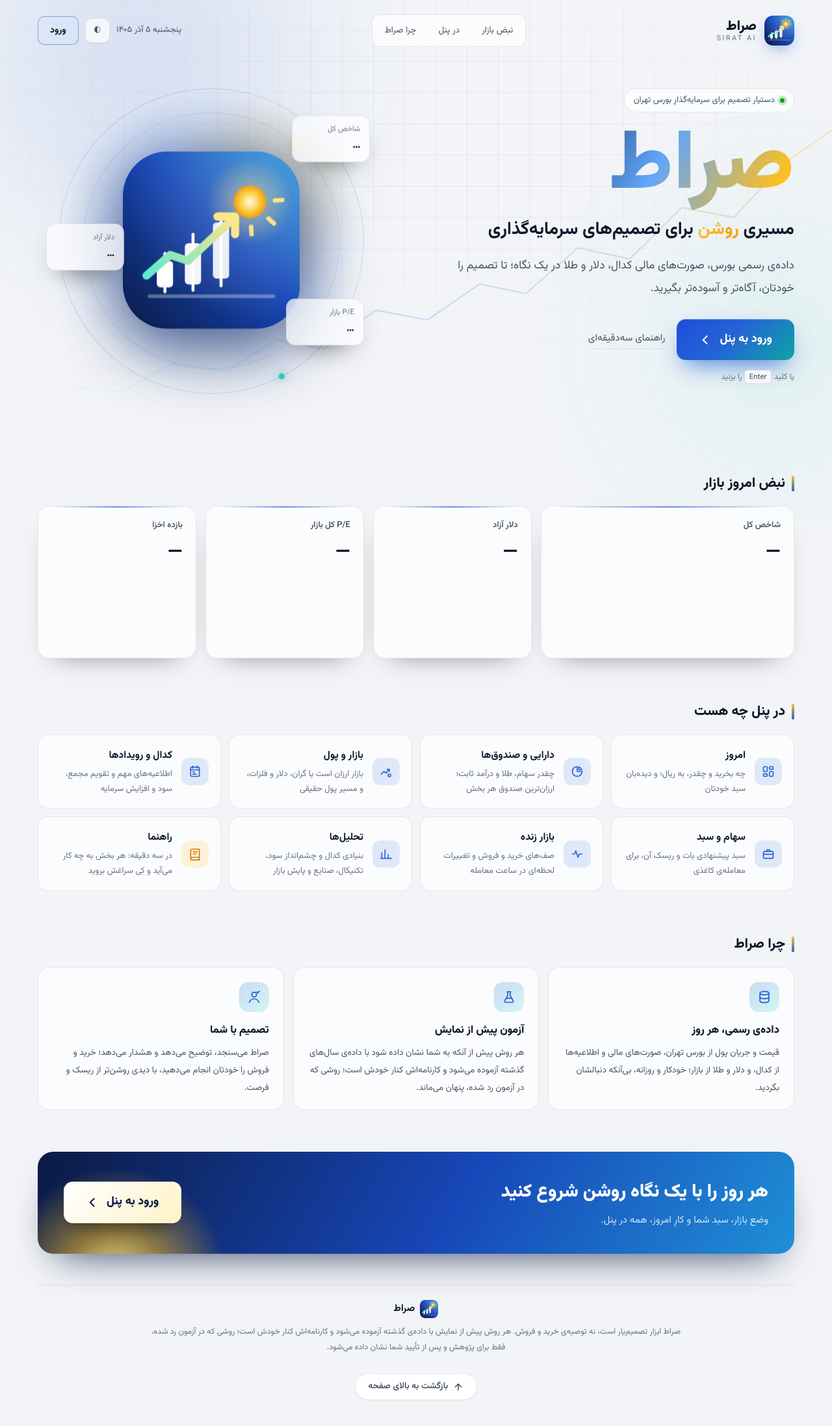
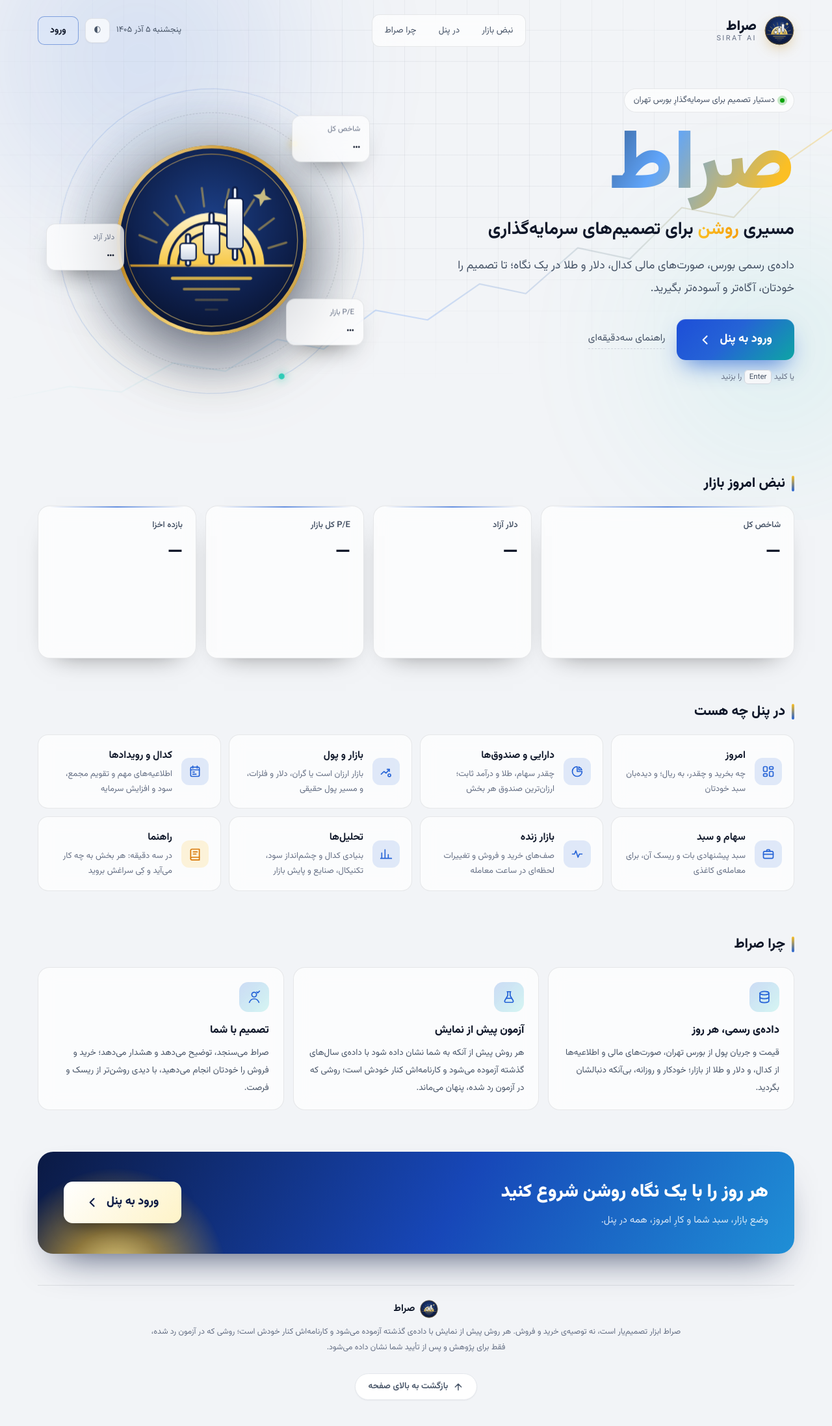
Before and after one commit to gholizadehtohid-creator/sirat_ai, a Flask app: page / in a window 1280 px wide. Shown: the whole page at 65% size. Run offline with Flask 3, Linux system fonts and the light colour scheme; data that the repository does not hold is empty; parts of the project's set-up code (start-up, migrations or seed data) failed here and were passed over; some libraries are stand-ins or nearby versions.

Commit message:
Redraw the SIRAT logo as «طلوع», the owner's choice of three.
The owner found the first logo too plain and asked for one more beautiful,
more artistic and more industrial (2026-11-26). Of three concepts shown
side by side (reports/logo-concepts.html, not committed) -- an art-deco
sunrise medallion, an engineered hexagon of isometric bars, and the letter
ص as one rising stroke -- the owner chose the sunrise.

The mark: a gold-rimmed navy medallion; an art-deco sun with banded rings
and rays rising over a gold horizon; three platinum candlesticks, each
higher, climbing into it; its light laid on the water below; a morning
star. A gradient on a perfectly straight line is not drawn (it has no box
to map onto), so the rims use user-space gradients and the wicks and the
reflections plain colours.

On the welcome page the hero copy moves: the sun comes up from behind the
horizon, its rays sway, the candles climb one after another, the light
shimmers on the water and the star twinkles (all still under reduced
motion). The header and footer show it round.

Co-Authored-By: Claude Opus 5.5 <noreply@anthropic.com>

```diff
--- a/static/css/welcome.css
+++ b/static/css/welcome.css
@@ -71,8 +71,8 @@ body.welcome {
   max-width: 1220px; margin: 0 auto; padding: 22px 28px 0;
 }
 .w-brand { display: flex; align-items: center; gap: 12px; text-decoration: none; color: inherit; }
-.w-logo { width: 46px; height: 46px; border-radius: 13px;
-          box-shadow: 0 10px 26px -10px color-mix(in srgb, var(--accent) 80%, transparent); }
+.w-logo { width: 46px; height: 46px; border-radius: 50%;
+          box-shadow: 0 8px 22px -8px rgba(201, 146, 42, 0.65); }
 .w-brand-text { display: flex; flex-direction: column; line-height: 1.2; }
 .w-brand-text strong { font-size: 21px; font-weight: 900; }
 .w-brand-text small { font-size: 11px; letter-spacing: 0.22em; color: var(--text-muted); direction: ltr; text-align: right; }
@@ -160,7 +160,7 @@ body.welcome {
 .w-sunrise {
   position: absolute; inset: -6%;
   background:
-    radial-gradient(circle at 62% 38%, color-mix(in srgb, var(--w-gold) 38%, transparent), transparent 34%),
+    radial-gradient(circle at 50% 50%, color-mix(in srgb, var(--w-gold) 34%, transparent), transparent 40%),
     radial-gradient(circle at 50% 50%, color-mix(in srgb, var(--accent) 34%, transparent), transparent 62%);
   filter: blur(8px);
   animation: w-breathe 7s ease-in-out infinite;
@@ -177,22 +177,28 @@ body.welcome {
 .w-orbit-2::after { background: var(--w-teal); box-shadow: 0 0 14px var(--w-teal); top: auto; bottom: -5px; }
 @keyframes w-spin { to { transform: rotate(360deg); } }
 .w-emblem {
-  position: relative; width: 58%; height: auto;
-  filter: drop-shadow(0 30px 50px rgba(8, 20, 60, 0.55)) drop-shadow(0 0 40px color-mix(in srgb, var(--accent) 35%, transparent));
+  position: relative; width: 64%; height: auto;
+  filter: drop-shadow(0 30px 50px rgba(8, 20, 60, 0.6)) drop-shadow(0 0 46px rgba(247, 201, 72, 0.28));
   animation: w-float 6s ease-in-out infinite;
 }
 @keyframes w-float { 50% { transform: translateY(-10px); } }
+/* The logo's own motion (templates/welcome.html): the sun comes up from
+   behind the horizon, its rays sway, the candles climb one after another,
+   the light shimmers on the water, the morning star twinkles. */
+.we-rise { transform: translateY(58px); animation: w-sunup 1.6s 0.2s cubic-bezier(.2, .8, .2, 1) forwards; }
+@keyframes w-sunup { to { transform: translateY(0); } }
+.we-rays { transform-box: view-box; transform-origin: 100px 126px; opacity: 0.75;
+           animation: w-sway 6s ease-in-out infinite alternate; }
+@keyframes w-sway { from { transform: rotate(-3deg); } to { transform: rotate(3deg); opacity: 0.45; } }
 .we-candle { transform-box: fill-box; transform-origin: 50% 100%; transform: scaleY(0);
-             animation: w-grow 0.7s var(--d, 0s) cubic-bezier(.2, .9, .3, 1.2) forwards; }
+             animation: w-grow 0.8s var(--d, 0s) cubic-bezier(.2, .9, .3, 1.15) forwards; }
 @keyframes w-grow { to { transform: scaleY(1); } }
-.we-path { stroke-dasharray: 100; stroke-dashoffset: 100; animation: w-draw-path 1s 0.6s ease-out forwards; }
-@keyframes w-draw-path { to { stroke-dashoffset: 0; } }
-.we-head { opacity: 0; animation: w-fade 0.3s 1.5s ease-out forwards; }
+.we-wave { animation: w-wave 3.2s var(--d, 0s) ease-in-out infinite; }
+@keyframes w-wave { 50% { opacity: 0.15; } }
+.we-star { transform-box: fill-box; transform-origin: center; opacity: 0;
+           animation: w-fade 0.4s 1.8s ease-out forwards, w-twinkle 3.4s 2.2s ease-in-out infinite; }
 @keyframes w-fade { to { opacity: 1; } }
-.we-halo { transform-box: fill-box; transform-origin: center; animation: w-halo 4s ease-in-out infinite; }
-@keyframes w-halo { 50% { transform: scale(1.18); opacity: 0.7; } }
-.we-rays { transform-box: view-box; transform-origin: 86px 34px; animation: w-rays 18s linear infinite; opacity: 0.95; }
-@keyframes w-rays { to { transform: rotate(360deg); } }
+@keyframes w-twinkle { 50% { transform: scale(0.72) rotate(20deg); opacity: 0.65; } }
 
 .w-chip {
   position: absolute; display: flex; flex-direction: column; gap: 2px;
@@ -337,7 +343,7 @@ body.welcome {
 /* ---- footer ---- */
 .w-foot { margin-top: 48px; padding-top: 22px; border-top: 1px solid var(--w-glass-line); text-align: center; }
 .w-foot-brand { display: inline-flex; align-items: center; gap: 8px; margin-bottom: 10px; font-size: 15px; }
-.w-foot-brand img { border-radius: 8px; }
+.w-foot-brand img { border-radius: 50%; }
 .w-foot p { margin: 0 auto; max-width: 820px; font-size: 12.5px; line-height: 1.9; color: var(--text-muted); }
 
 /* ---- smaller screens ---- */
@@ -366,10 +372,10 @@ body.welcome {
 
 @media (prefers-reduced-motion: reduce) {
   .w-glow, .w-sunrise, .w-orbit-1, .w-orbit-2, .w-emblem, .w-chip, .w-dot,
-  .we-halo, .we-rays, .w-final-sun { animation: none; }
-  .w-bgline, .we-path { animation: none; stroke-dashoffset: 0; }
-  .we-candle { animation: none; transform: none; }
-  .we-head { animation: none; opacity: 1; }
+  .we-rays, .we-wave, .w-final-sun { animation: none; }
+  .w-bgline { animation: none; stroke-dashoffset: 0; }
+  .we-rise, .we-candle { animation: none; transform: none; }
+  .we-star { animation: none; opacity: 1; }
   .w-stat, .w-card { animation: none; opacity: 1; transform: none; }
   .w-cta, .w-cta svg, .w-card { transition: none; }
 }
--- a/templates/welcome.html
+++ b/templates/welcome.html
@@ -78,59 +78,78 @@
       <div class="w-orbit w-orbit-1"></div>
       <div class="w-orbit w-orbit-2"></div>
       <!-- The logo again (static/img/sirat-logo.svg), inline so its parts
-           can move: the candles rise, the path draws, the sun breathes. -->
-      <svg class="w-emblem" viewBox="0 0 120 120">
+           can move: the sun rises behind the horizon, the candles climb,
+           the light shimmers on the water, the morning star twinkles. -->
+      <svg class="w-emblem" viewBox="0 0 200 200">
         <defs>
-          <linearGradient id="we-tile" x1="0" y1="1" x2="1" y2="0">
-            <stop offset="0" stop-color="#0b1a44"/>
-            <stop offset="0.55" stop-color="#1747b8"/>
-            <stop offset="1" stop-color="#1f8fd6"/>
+          <radialGradient id="we-bg" cx="50%" cy="38%" r="72%">
+            <stop offset="0" stop-color="#1c3f86"/>
+            <stop offset="0.62" stop-color="#0e1f4a"/>
+            <stop offset="1" stop-color="#060d22"/>
+          </radialGradient>
+          <linearGradient id="we-sun" x1="0" y1="0" x2="0" y2="1">
+            <stop offset="0" stop-color="#fff4cc"/>
+            <stop offset="0.5" stop-color="#f7c948"/>
+            <stop offset="1" stop-color="#e08e0b"/>
           </linearGradient>
-          <radialGradient id="we-shine" cx="0.78" cy="0.22" r="0.75">
-            <stop offset="0" stop-color="#ffffff" stop-opacity="0.22"/>
-            <stop offset="1" stop-color="#ffffff" stop-opacity="0"/>
-          </radialGradient>
-          <radialGradient id="we-sun" cx="0.5" cy="0.5" r="0.5">
-            <stop offset="0" stop-color="#fffbe8"/>
-            <stop offset="0.55" stop-color="#fcd34d"/>
-            <stop offset="1" stop-color="#f59e0b"/>
-          </radialGradient>
-          <radialGradient id="we-halo" cx="0.5" cy="0.5" r="0.5">
-            <stop offset="0" stop-color="#fde68a" stop-opacity="0.75"/>
-            <stop offset="1" stop-color="#fde68a" stop-opacity="0"/>
-          </radialGradient>
-          <linearGradient id="we-path" x1="0" y1="1" x2="1" y2="0">
-            <stop offset="0" stop-color="#5eead4"/>
-            <stop offset="1" stop-color="#fde68a"/>
+          <linearGradient id="we-rim" gradientUnits="userSpaceOnUse" x1="0" y1="0" x2="200" y2="200">
+            <stop offset="0" stop-color="#fdeab0"/>
+            <stop offset="0.35" stop-color="#c9922a"/>
+            <stop offset="0.65" stop-color="#f6d77e"/>
+            <stop offset="1" stop-color="#a8761c"/>
           </linearGradient>
+          <linearGradient id="we-plat" x1="0" y1="0" x2="0" y2="1">
+            <stop offset="0" stop-color="#ffffff"/>
+            <stop offset="1" stop-color="#cfd8e6"/>
+          </linearGradient>
+          <clipPath id="we-sky"><rect x="0" y="0" width="200" height="126"/></clipPath>
+          <clipPath id="we-disc"><circle cx="100" cy="100" r="87"/></clipPath>
         </defs>
-        <rect width="120" height="120" rx="30" fill="url(#we-tile)"/>
-        <rect width="120" height="120" rx="30" fill="url(#we-shine)"/>
-        <circle class="we-halo" cx="86" cy="34" r="26" fill="url(#we-halo)"/>
-        <g class="we-rays" stroke="#fde68a" stroke-width="3" stroke-linecap="round">
-          <line x1="86" y1="12" x2="86" y2="17"/>
-          <line x1="101.6" y1="18.4" x2="98" y2="22"/>
-          <line x1="108" y1="34" x2="103" y2="34"/>
-          <line x1="70.4" y1="18.4" x2="74" y2="22"/>
+        <circle cx="100" cy="100" r="97" fill="url(#we-bg)"/>
+        <circle cx="100" cy="100" r="95.5" fill="none" stroke="url(#we-rim)" stroke-width="3.4"/>
+        <circle cx="100" cy="100" r="88" fill="none" stroke="url(#we-rim)" stroke-width="0.9" opacity="0.6"/>
+        <g clip-path="url(#we-disc)">
+          <g clip-path="url(#we-sky)">
+            <g class="we-rise">
+              <g class="we-rays" stroke="#f7c948" stroke-width="2.2" stroke-linecap="round">
+                <line x1="42.7" y1="105.1" x2="24.8" y2="98.6"/>
+                <line x1="53.3" y1="86.8" x2="38.7" y2="74.6"/>
+                <line x1="69.5" y1="73.2" x2="60.0" y2="56.7"/>
+                <line x1="89.4" y1="65.9" x2="86.1" y2="47.2"/>
+                <line x1="110.6" y1="65.9" x2="113.9" y2="47.2"/>
+                <line x1="130.5" y1="73.2" x2="140.0" y2="56.7"/>
+                <line x1="146.7" y1="86.8" x2="161.3" y2="74.6"/>
+                <line x1="157.3" y1="105.1" x2="175.2" y2="98.6"/>
+              </g>
+              <circle cx="100" cy="126" r="54" fill="url(#we-sun)"/>
+              <circle cx="100" cy="126" r="44" fill="none" stroke="#0e1f4a" stroke-width="2.6"/>
+              <circle cx="100" cy="126" r="34" fill="none" stroke="#0e1f4a" stroke-width="2.6"/>
+            </g>
+          </g>
+          <line x1="10" y1="126" x2="190" y2="126" stroke="url(#we-rim)" stroke-width="2.4"/>
+          <g stroke="#f7c948" stroke-linecap="round">
+            <line class="we-wave" style="--d:0s" x1="60" y1="139" x2="140" y2="139" stroke-width="3.2" opacity="0.85"/>
+            <line class="we-wave" style="--d:0.5s" x1="72" y1="150" x2="128" y2="150" stroke-width="2.8" opacity="0.6"/>
+            <line class="we-wave" style="--d:1s" x1="84" y1="161" x2="116" y2="161" stroke-width="2.4" opacity="0.42"/>
+            <line class="we-wave" style="--d:1.5s" x1="94" y1="171" x2="106" y2="171" stroke-width="2" opacity="0.28"/>
+          </g>
+          <g class="we-candle" style="--d:0.9s">
+            <line x1="76" y1="96" x2="76" y2="124" stroke="#0e1f4a" stroke-width="6.5" stroke-linecap="round"/>
+            <line x1="76" y1="96" x2="76" y2="124" stroke="#eef2f7" stroke-width="2.4" stroke-linecap="round"/>
+            <rect x="68.5" y="104" width="15" height="16" rx="2.5" fill="url(#we-plat)" stroke="#0e1f4a" stroke-width="3" paint-order="stroke"/>
+          </g>
+          <g class="we-candle" style="--d:1.05s">
+            <line x1="100" y1="74" x2="100" y2="122" stroke="#0e1f4a" stroke-width="6.5" stroke-linecap="round"/>
+            <line x1="100" y1="74" x2="100" y2="122" stroke="#eef2f7" stroke-width="2.4" stroke-linecap="round"/>
+            <rect x="92.5" y="84" width="15" height="30" rx="2.5" fill="url(#we-plat)" stroke="#0e1f4a" stroke-width="3" paint-order="stroke"/>
+          </g>
+          <g class="we-candle" style="--d:1.2s">
+            <line x1="124" y1="48" x2="124" y2="118" stroke="#0e1f4a" stroke-width="6.5" stroke-linecap="round"/>
+            <line x1="124" y1="48" x2="124" y2="118" stroke="#eef2f7" stroke-width="2.4" stroke-linecap="round"/>
+            <rect x="116.5" y="58" width="15" height="50" rx="2.5" fill="url(#we-plat)" stroke="#0e1f4a" stroke-width="3" paint-order="stroke"/>
+          </g>
+          <path class="we-star" d="M152 44 l3.2 8.8 8.8 3.2 -8.8 3.2 -3.2 8.8 -3.2 -8.8 -8.8 -3.2 8.8 -3.2z" fill="#fde68a"/>
         </g>
-        <circle class="we-sun" cx="86" cy="34" r="11" fill="url(#we-sun)"/>
-        <line x1="18" y1="98" x2="102" y2="98" stroke="#ffffff" stroke-opacity="0.32" stroke-width="2.5" stroke-linecap="round"/>
-        <g class="we-candle" style="--d:0.15s" fill="#ffffff">
-          <rect x="23" y="74" width="11" height="18" rx="2.5"/>
-          <rect x="27.5" y="68" width="2" height="28" rx="1"/>
-        </g>
-        <g class="we-candle" style="--d:0.3s" fill="#ffffff">
-          <rect x="42" y="62" width="11" height="28" rx="2.5" fill-opacity="0.95"/>
-          <rect x="46.5" y="55" width="2" height="40" rx="1"/>
-        </g>
-        <g class="we-candle" style="--d:0.45s" fill="#ffffff">
-          <rect x="61" y="48" width="11" height="38" rx="2.5" fill-opacity="0.9"/>
-          <rect x="65.5" y="41" width="2" height="51" rx="1"/>
-        </g>
-        <path class="we-path" d="M16 84 L32 70 L44 74 L74 46" fill="none" stroke="url(#we-path)" stroke-width="5.5"
-              stroke-linecap="round" stroke-linejoin="round" pathLength="100"/>
-        <path class="we-head" d="M64 44 L76 44 L76 56" fill="none" stroke="#fde68a" stroke-width="5.5"
-              stroke-linecap="round" stroke-linejoin="round"/>
       </svg>
       <div class="w-chip w-chip-a"><span>شاخص کل</span><b id="wChipIndex">…</b></div>
       <div class="w-chip w-chip-b"><span>P/E بازار</span><b id="wChipPe">…</b></div>
```
Also changed, not shown: static/img/sirat-logo.svg.
